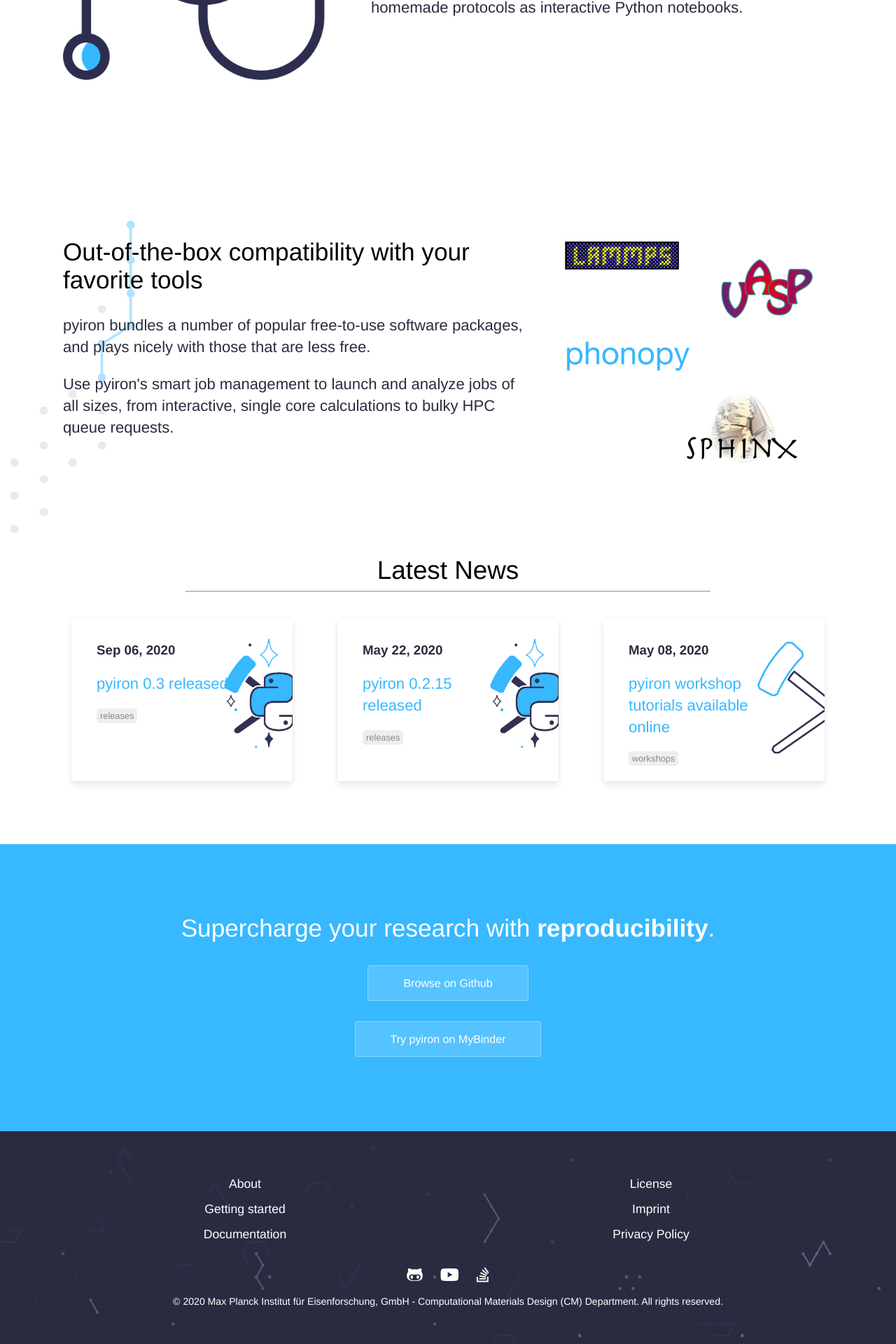
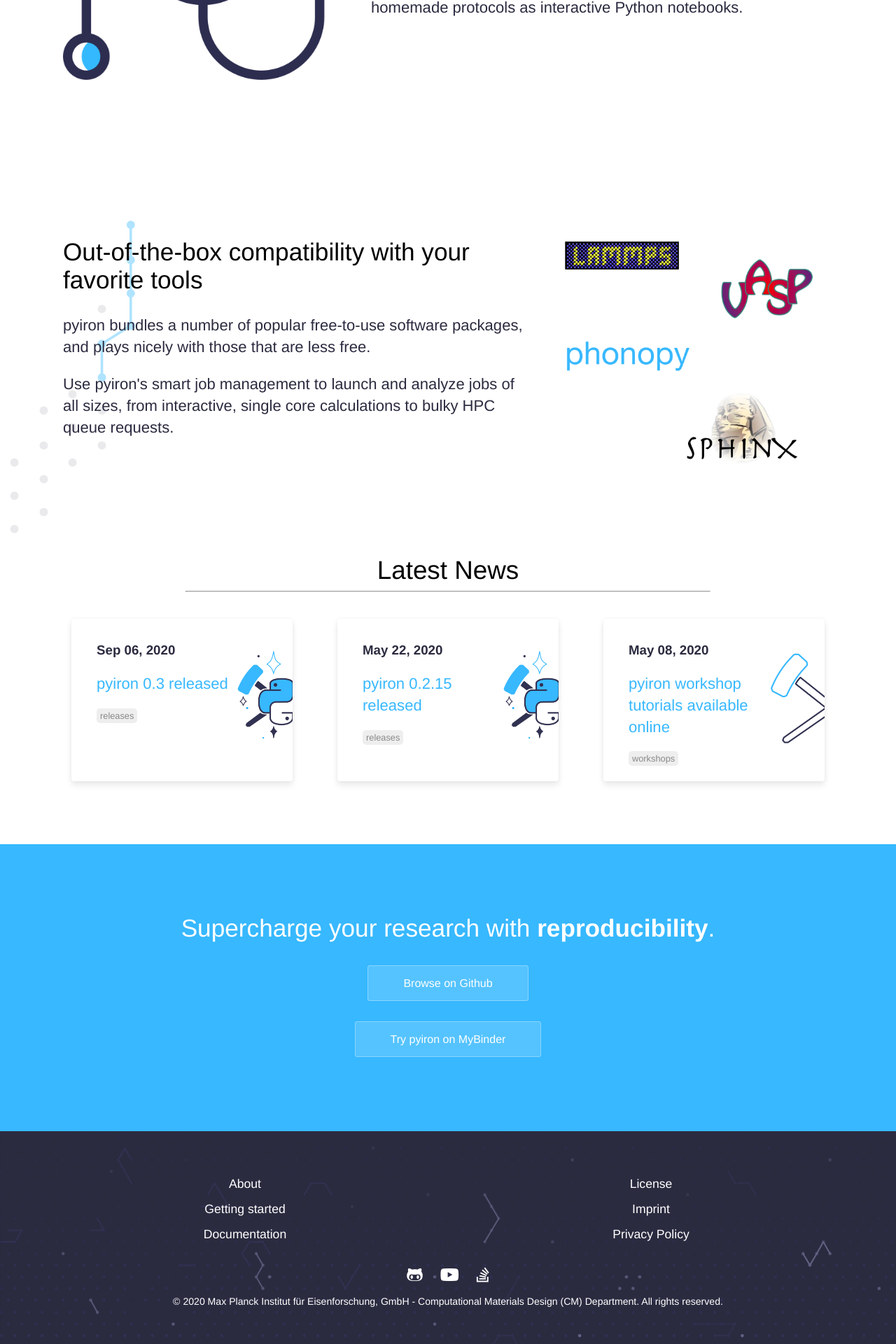
Before and after one commit to pyiron/pyiron.github.io, a Jekyll site: the page built from index.html, in a window 1280 px wide. Shown: the part 2161-4081 px from the top of the page at 70% size. Built offline with Jekyll 4.4.1, drawn with Linux system fonts in a browser that asks for light colours; nearby versions of some CDN libraries.

```diff
--- a/_layouts/post.html
+++ b/_layouts/post.html
@@ -7,6 +7,7 @@ layout: page
 	<div class="post-content">
 		{{ content }}
 		{% if page.abstract %}
+			<h3>Abstract</h3>
 			<p class="abstract">{{ page.abstract }}</p>
 		{% endif %}
 		{% if page.full-text %}
--- a/_sass/landing-page.scss
+++ b/_sass/landing-page.scss
@@ -72,7 +72,7 @@
 	height: auto;
 	background-repeat: no-repeat;
     background-position: right;
-	background-size: 100px;
+	background-size: 80px;
 }
 
 .news-card:hover{
```
